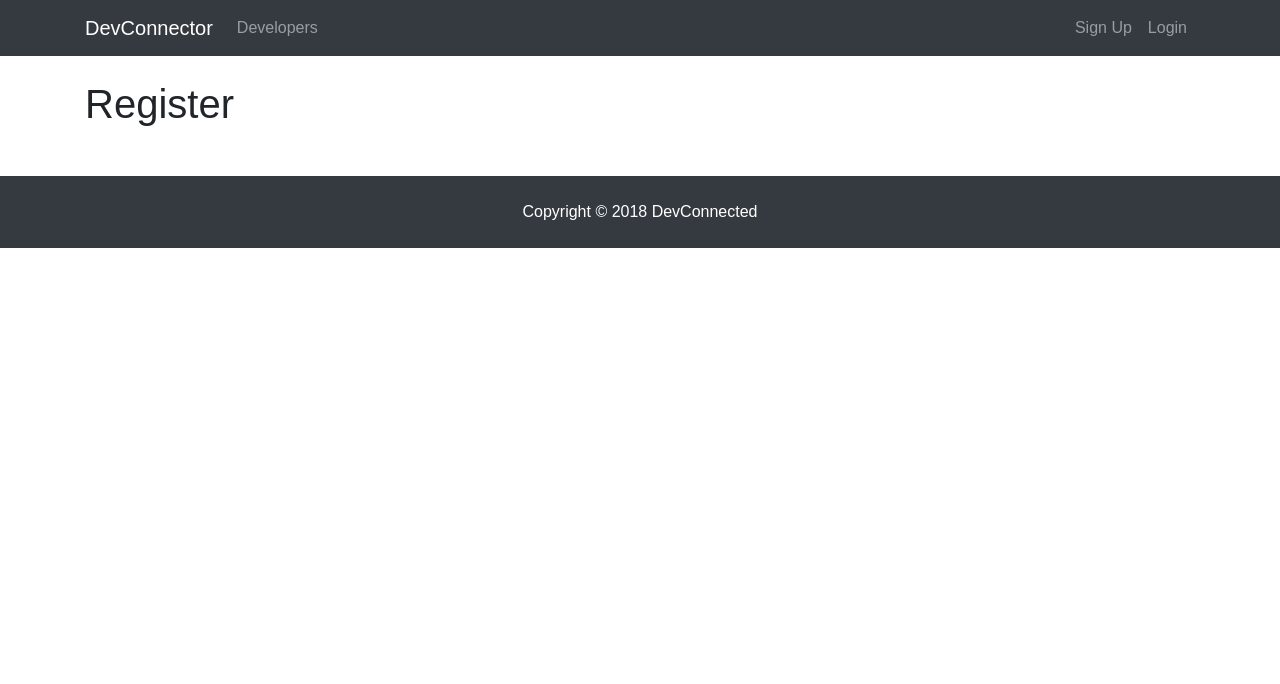
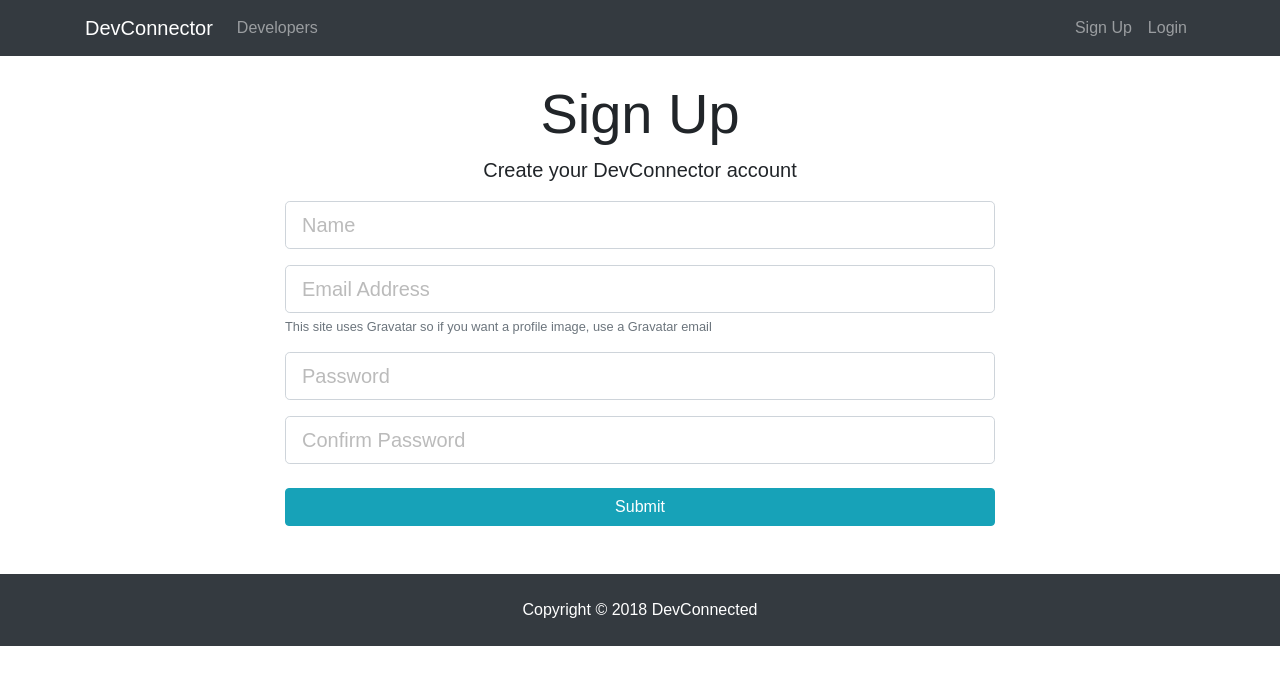
Before and after one commit to BigNatty35/DevConnected, a React (Create React App) app in the folder client/: page /register in a window 1280 px wide. Shown: the top 684 px of the page. Built offline with nearby package versions, Linux system fonts and the light colour scheme.

Commit message:
Added style and functionality for register

```diff
--- a/client/src/components/auth/Login.js
+++ b/client/src/components/auth/Login.js
@@ -3,9 +3,26 @@
 class Login extends Component {
   render() {
     return (
-      <div>
-        <h1>Login</h1>
+      <div className="login">
+        <div className="container">
+          <div className="row">
+            <div className="col-md-8 m-auto">
+              <h1 className="display-4 text-center">Log In</h1>
+              <p className="lead text-center">Sign in to your DevConnector account</p>
+              <form action="dashboard.html">
+                <div className="form-group">
+                  <input type="email" className="form-control form-control-lg" placeholder="Email Address" name="email" />
+                </div>
+                <div className="form-group">
+                  <input type="password" className="form-control form-control-lg" placeholder="Password" name="password" />
+                </div>
+                <input type="submit" className="btn btn-info btn-block mt-4" />
+              </form>
+            </div>
+          </div>
+        </div>
       </div>
+
     );
   }
 }
--- a/client/src/components/auth/Register.js
+++ b/client/src/components/auth/Register.js
@@ -1,12 +1,93 @@
 import React, { Component } from 'react';
 
 class Register extends Component {
+  constructor() {
+    super();
+    this.state = {
+      name: '',
+      email: '',
+      password: '',
+      password2: '',
+      errors: {}
+    };
+    this.onChange = this.onChange.bind(this);
+    this.onSubmit = this.onSubmit.bind(this);
+  }
+
+  onChange(e) {
+    this.setState({[e.target.name]: e.target.value});
+  }
+
+  onSubmit(e) {
+    e.preventDefault();
+    const newUser = {
+      name: this.state.name,
+      email: this.state.email,
+      password: this.state.password,
+      password2: this.state.password2
+    };
+    console.log(newUser);
+  }
   render() {
-    return (
-      <div>
-        <h1>Register</h1>
-      </div>
-    );
+    return <div className="register">
+        <div className="container">
+          <div className="row">
+            <div className="col-md-8 m-auto">
+              <h1 className="display-4 text-center">Sign Up</h1>
+              <p className="lead text-center">
+                Create your DevConnector account
+              </p>
+              <form onSubmit={this.onSubmit}>
+                <div className="form-group">
+                  <input
+                    type="text"
+                    className="form-control form-control-lg"
+                    placeholder="Name"
+                    value={this.state.name}
+                    onChange={this.onChange}
+                    name="name"
+                  />
+                </div>
+                <div className="form-group">
+                  <input
+                    type="email"
+                    className="form-control form-control-lg"
+                    placeholder="Email Address"
+                    onChange={this.onChange}
+                    value={this.state.email}
+                    name="email"
+                   />
+                  <small className="form-text text-muted">
+                    This site uses Gravatar so if you want a profile image,
+                    use a Gravatar email
+                  </small>
+                </div>
+                <div className="form-group">
+                <input
+                  type="password"
+                  className="form-control form-control-lg"
+                  placeholder="Password"
+                  onChange={this.onChange}
+                  value={this.state.password}
+                  name="password"
+                />
+                </div>
+                <div className="form-group">
+                <input
+                  type="password"
+                  className="form-control form-control-lg"
+                  placeholder="Confirm Password"
+                  onChange={this.onChange}
+                  value={this.state.password2}
+                  name="password2"
+                />
+                </div>
+                <input type="submit" className="btn btn-info btn-block mt-4" />
+              </form>
+            </div>
+          </div>
+        </div>
+      </div>;
   }
 }
 
```
